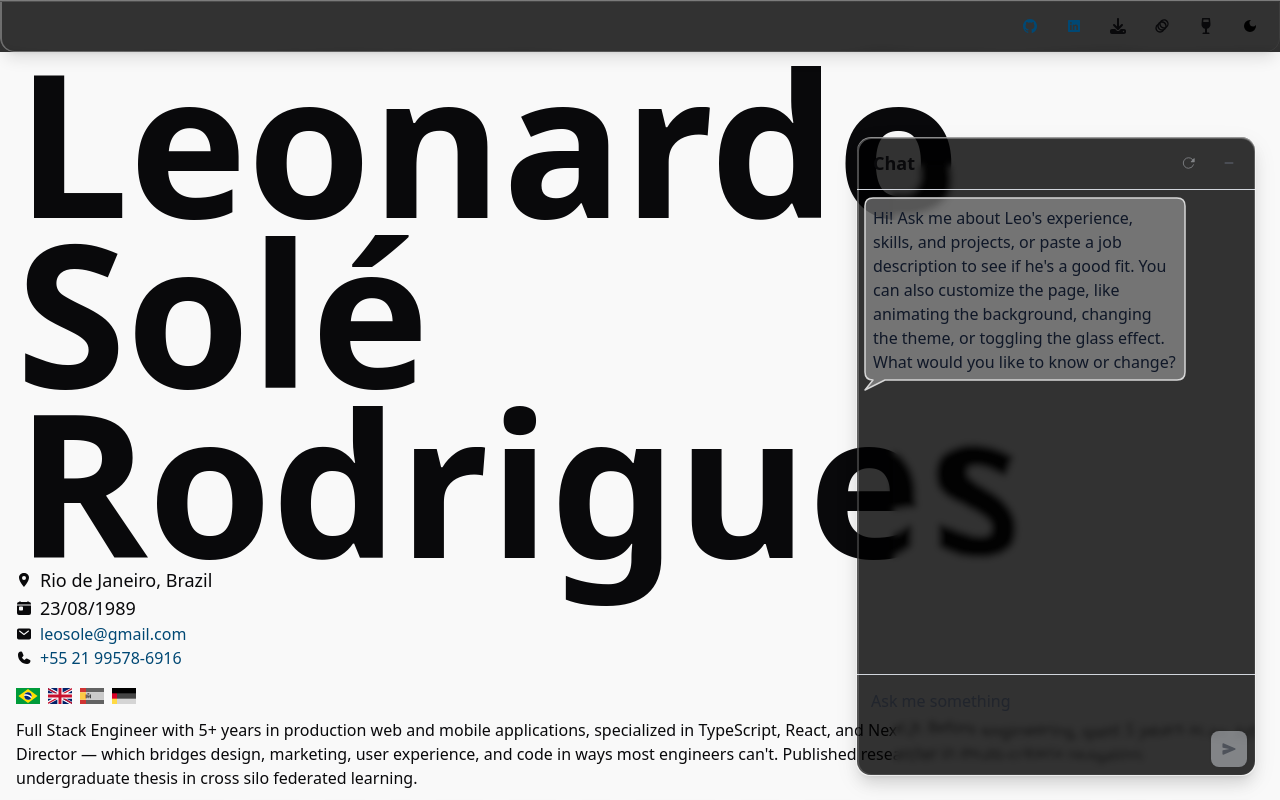
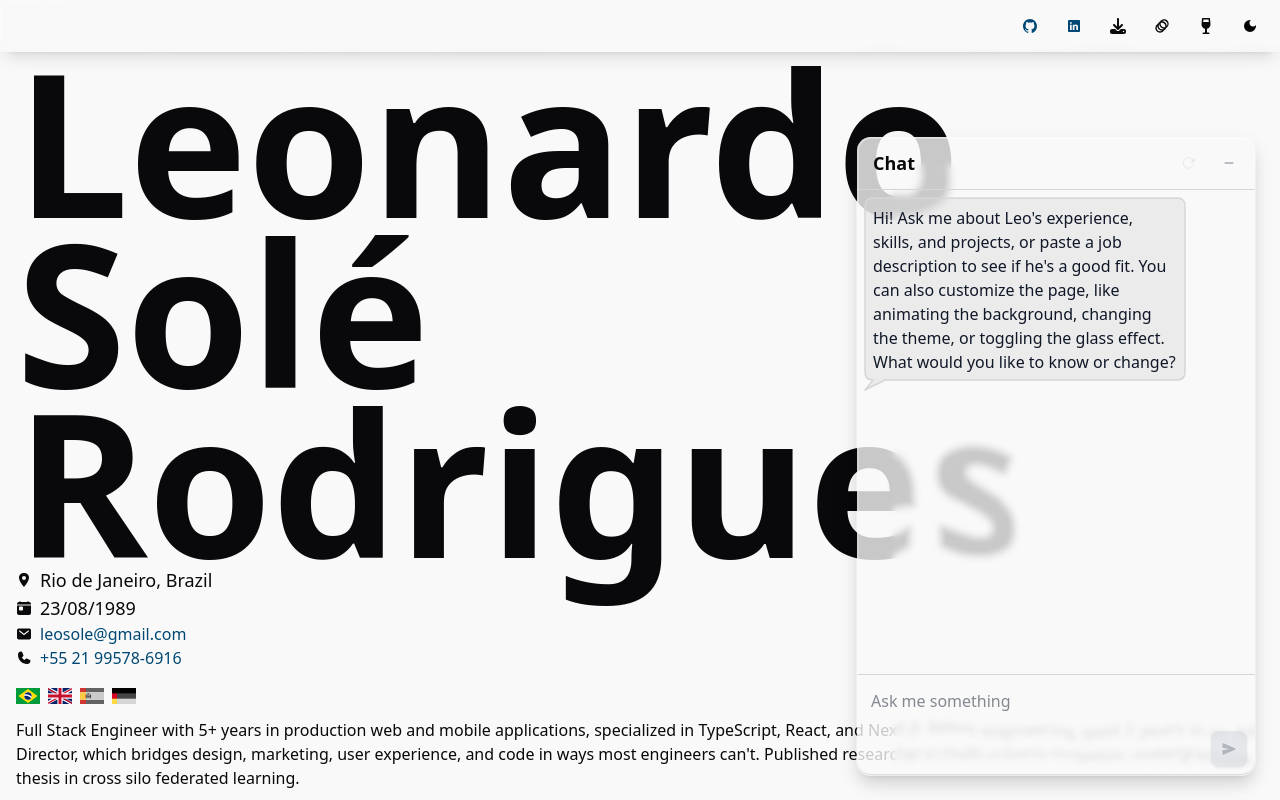
Before and after one commit to leosole/cv, a React (Vite) app: page / in a window 1280 px wide. Shown: the top 800 px of the page. Built offline with nearby package versions, Linux system fonts and the light colour scheme.

Commit message:
feat: fix glass color

```diff
--- a/data/CHUNKS.json
+++ b/data/CHUNKS.json
@@ -12,7 +12,7 @@
     {
       "id": "professional-summary",
       "type": "summary",
-      "text": "Full Stack Engineer with 5+ years in production web and mobile applications, specialized in TypeScript, React, and Next.js. Before engineering, spent 5 years as an Art Director — which bridges design, marketing, user experience, and code in ways most engineers can't. Published researcher in multi-criteria navigation; undergraduate thesis in cross silo federated learning.",
+      "text": "Full Stack Engineer with 5+ years in production web and mobile applications, specialized in TypeScript, React, and Next.js. Before engineering, spent 5 years as an Art Director, which bridges design, marketing, user experience, and code in ways most engineers can't. Published researcher in multi-criteria navigation; undergraduate thesis in cross silo federated learning.",
       "metadata": {
         "category": "summary",
         "priority": "high",
--- a/data/MASTER_DATA.md
+++ b/data/MASTER_DATA.md
@@ -12,7 +12,7 @@ This document serves as the single source of truth for all professional experien
 - **Website**: leosole-cv.netlify.app
 
 ## Professional Summary
-Full Stack Engineer with 5+ years in production web and mobile applications, specialized in TypeScript, React, and Next.js. Before engineering, spent 5 years as an Art Director — which bridges design, marketing, user experience, and code in ways most engineers can't. Published researcher in multi-criteria navigation; undergraduate thesis in cross silo federated learning.
+Full Stack Engineer with 5+ years in production web and mobile applications, specialized in TypeScript, React, and Next.js. Before engineering, spent 5 years as an Art Director, which bridges design, marketing, user experience, and code in ways most engineers can't. Published researcher in multi-criteria navigation; undergraduate thesis in cross silo federated learning.
 
 ---
 
--- a/src/index.css
+++ b/src/index.css
@@ -70,7 +70,7 @@
 
 @supports (backdrop-filter: url(#lg)) or (-webkit-backdrop-filter: url(#lg)) {
 	.header-glass__backdrop {
-		background-color: rgba(0, 0, 0, 0.8);
+		background-color: color-mix(in srgb, var(--background) 80%, transparent);
 		-webkit-backdrop-filter: url(#lg) blur(3px) saturate(180%);
 		backdrop-filter: url(#lg) blur(3px) saturate(180%);
 	}
--- a/src/static/cv.json
+++ b/src/static/cv.json
@@ -12,7 +12,7 @@
 		"github": "https://github.com/leosole",
 		"site": "https://leosole-cv.netlify.app/"
 	},
-	"summary": "Full Stack Engineer with 5+ years in production web and mobile applications, specialized in TypeScript, React, and Next.js. Before engineering, spent 5 years as an Art Director — which bridges design, marketing, user experience, and code in ways most engineers can't. Published researcher in multi-criteria navigation; undergraduate thesis in cross silo federated learning.",
+	"summary": "Full Stack Engineer with 5+ years in production web and mobile applications, specialized in TypeScript, React, and Next.js. Before engineering, spent 5 years as an Art Director, which bridges design, marketing, user experience, and code in ways most engineers can't. Published researcher in multi-criteria navigation; undergraduate thesis in cross silo federated learning.",
 	"professional_experience": [
 		{
 			"id": "tcu-frontend-engineer",
```
